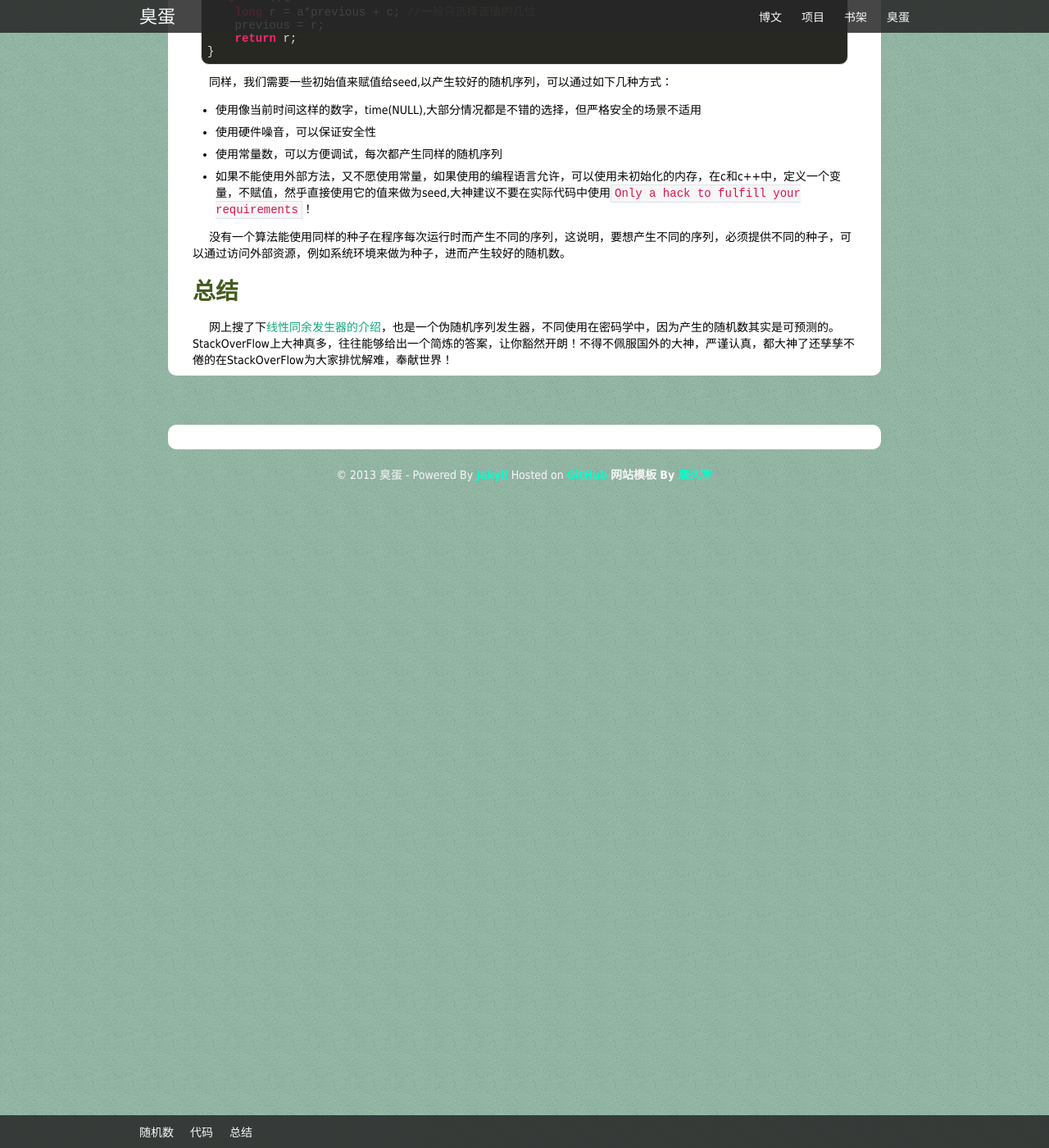
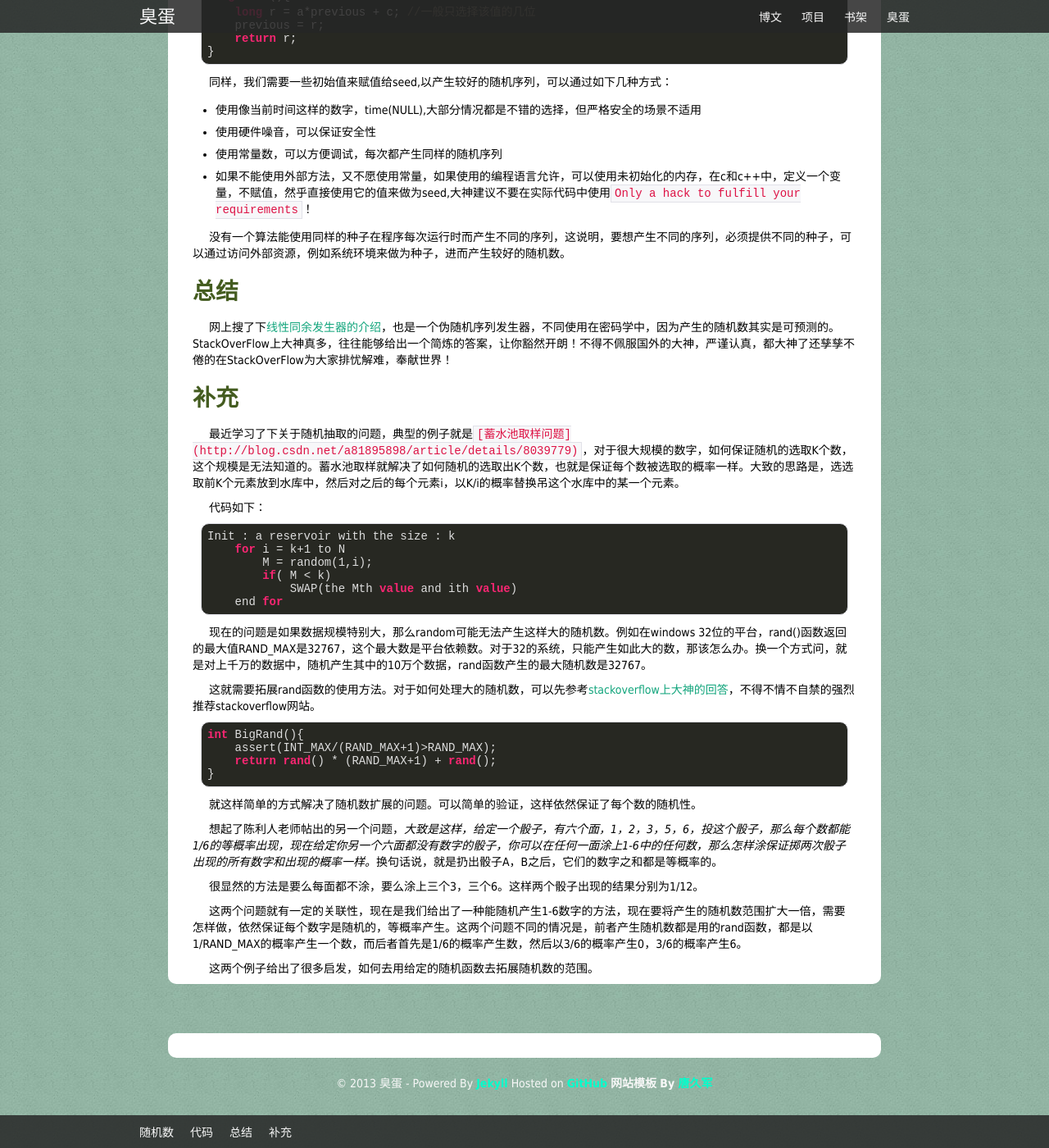
Before and after one commit to liuan/blog, a Jekyll site: the page built from _posts/2013-7-26-随机数的简单生成.md, in a window 1280 px wide and 1400 px high, scrolled down 793 px. Shown: the whole window at 82% size. Built offline with Jekyll 4.4.1, drawn with Linux system fonts in a browser that asks for light colours; comment, search, counter and statistics services are not loaded.

Commit message:
generate big rand

```diff
--- a/_posts/2013-7-26-随机数的简单生成.md
+++ b/_posts/2013-7-26-随机数的简单生成.md
@@ -45,3 +45,36 @@ tags: 随机数
 ### 总结
 
 网上搜了下[线性同余发生器的介绍](http://blog.csdn.net/jinling1441/article/details/4985515)，也是一个伪随机序列发生器，不同使用在密码学中，因为产生的随机数其实是可预测的。StackOverFlow上大神真多，往往能够给出一个简炼的答案，让你豁然开朗！不得不佩服国外的大神，严谨认真，都大神了还孳孳不倦的在StackOverFlow为大家排忧解难，奉献世界！
+
+
+### 补充
+
+最近学习了下关于随机抽取的问题，典型的例子就是`[蓄水池取样问题](http://blog.csdn.net/a81895898/article/details/8039779)`，对于很大规模的数字，如何保证随机的选取K个数，这个规模是无法知道的。蓄水池取样就解决了如何随机的选取出K个数，也就是保证每个数被选取的概率一样。大致的思路是，选选取前K个元素放到水库中，然后对之后的每个元素i，以K/i的概率替换吊这个水库中的某一个元素。
+
+代码如下：
+
+    Init : a reservoir with the size : k
+        for i = k+1 to N
+            M = random(1,i);
+            if( M < k)
+                SWAP(the Mth value and ith value)
+        end for
+
+现在的问题是如果数据规模特别大，那么random可能无法产生这样大的随机数。例如在windows 32位的平台，rand()函数返回的最大值RAND_MAX是32767，这个最大数是平台依赖数。对于32的系统，只能产生如此大的数，那该怎么办。换一个方式问，就是对上千万的数据中，随机产生其中的10万个数据，rand函数产生的最大随机数是32767。
+
+这就需要拓展rand函数的使用方法。对于如何处理大的随机数，可以先参考[stackoverflow上大神的回答]()，不得不情不自禁的强烈推荐stackoverflow网站。
+
+    int BigRand(){
+        assert(INT_MAX/(RAND_MAX+1)>RAND_MAX);
+        return rand() * (RAND_MAX+1) + rand();
+    }
+
+就这样简单的方式解决了随机数扩展的问题。可以简单的验证，这样依然保证了每个数的随机性。
+
+想起了陈利人老师帖出的另一个问题，*大致是这样，给定一个骰子，有六个面，1，2，3，5，6，投这个骰子，那么每个数都能1/6的等概率出现，现在给定你另一个六面都没有数字的骰子，你可以在任何一面涂上1-6中的任何数，那么怎样涂保证掷两次骰子出现的所有数字和出现的概率一样。*换句话说，就是扔出骰子A，B之后，它们的数字之和都是等概率的。
+
+很显然的方法是要么每面都不涂，要么涂上三个3，三个6。这样两个骰子出现的结果分别为1/12。
+
+这两个问题就有一定的关联性，现在是我们给出了一种能随机产生1-6数字的方法，现在要将产生的随机数范围扩大一倍，需要怎样做，依然保证每个数字是随机的，等概率产生。这两个问题不同的情况是，前者产生随机数都是用的rand函数，都是以1/RAND_MAX的概率产生一个数，而后者首先是1/6的概率产生数，然后以3/6的概率产生0，3/6的概率产生6。
+
+这两个例子给出了很多启发，如何去用给定的随机函数去拓展随机数的范围。
```
